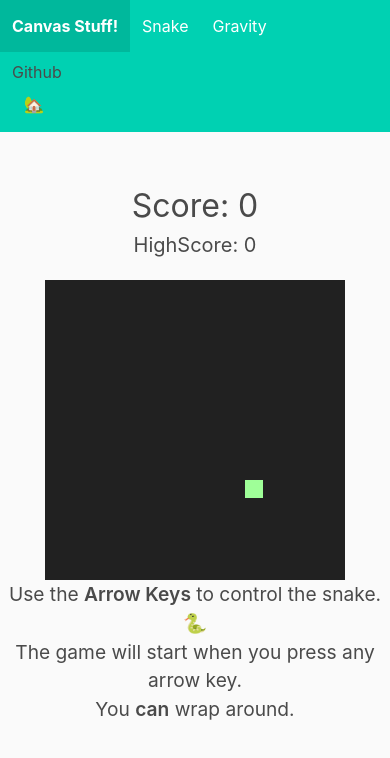
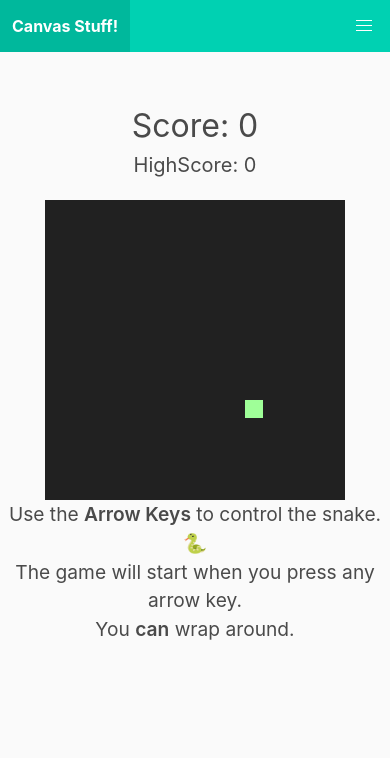
Before and after one commit to SPDUK/CanvasProjects, a React (Create React App) app: page /snake in a window 390 px wide. Shown: the top 758 px of the page. Built offline with nearby package versions, Linux system fonts and the light colour scheme; the HTML template or start-up script is replaced by a standard one.

Commit message:
added navbar animations

```diff
--- a/src/Hoc/Navbar/Navbar.jsx
+++ b/src/Hoc/Navbar/Navbar.jsx
@@ -1,6 +1,36 @@
 import React from 'react';
 import { Link } from 'react-router-dom';
 import './navbar.css';
+
+// Bulma navbar toggle
+// document.addEventListener('DOMContentLoaded', () => {
+//   const $navbarBurgers = Array.prototype.slice.call(
+//     document.querySelectorAll('.navbar-burger'),
+//     0
+//   );
+//   if ($navbarBurgers.length > 0) {
+//     $navbarBurgers.forEach(el => {
+//       el.addEventListener('click', () => {
+//         const { target } = el.dataset;
+//         const $target = document.getElementById(target);
+//         el.classList.toggle('is-active');
+//         $target.classList.toggle('is-active');
+//       });
+//     });
+//   }
+// });
+
+const toggleBurger = () => {
+  const burgerIcon = document.getElementById('burger');
+  const dropMenu = document.getElementById('navMenu');
+  if (dropMenu.classList.contains('is-active')) {
+    dropMenu.classList.add('is-closed');
+  } else {
+    dropMenu.classList.remove('is-closed');
+  }
+  burgerIcon.classList.toggle('is-active');
+  dropMenu.classList.toggle('is-active');
+};
 
 const Navbar = () => (
   <nav className="navbar is-primary">
@@ -9,20 +39,43 @@ const Navbar = () => (
         <a href="/" className="navbar-item">
           <strong>Canvas Stuff!</strong>
         </a>
+        <a
+          id="burger"
+          role="button"
+          tabIndex="-1"
+          onKeyDown={toggleBurger}
+          className="navbar-burger"
+          data-target="navMenu"
+          aria-label="menu"
+          aria-expanded="false"
+          onClick={toggleBurger}
+        >
+          <span aria-hidden="true" />
+          <span aria-hidden="true" />
+          <span aria-hidden="true" />
+        </a>
+      </div>
+      <div id="navMenu" className="navbar-menu">
         <Link to="/snake" className="navbar-item">
           Snake
+          <span aria-label="house" role="img">
+            🐍
+          </span>
         </Link>
-        <Link to="/gravity" className="navbar-item">
-          Gravity
+        <Link to="/gravity" className="navbar-item ">
+          Gravity{' '}
+          <span aria-label="house" role="img">
+            🌌
+          </span>
         </Link>
-      </div>
         <div className="navbar-end">
           <a className="navbar-item" href="https://github.com/SPDUK">
             Github
-          <span className="navbar-item" aria-label="house" role="img">
+            <span aria-label="house" role="img">
               🏡
             </span>
           </a>
+        </div>
       </div>
     </div>
   </nav>
--- a/src/Hoc/Navbar/navbar.css
+++ b/src/Hoc/Navbar/navbar.css
@@ -1,2 +1,33 @@
 .navbar {
-  margin-bottom: 50px; }
+  margin-bottom: 50px;
+  text-align: center; }
+
+@media (max-width: 1088px) {
+  .navbar-menu.is-active {
+    animation-name: burger-menu;
+    animation-duration: 0.5s;
+    overflow: hidden;
+    animation-fill-mode: forwards;
+    transition: all 600ms cubic-bezier(0.23, 1, 0.32, 1); }
+  @keyframes burger-menu {
+    0% {
+      height: 0px; }
+    100% {
+      height: 136px; } }
+  .navbar-menu.is-closed {
+    display: block;
+    padding: 0px;
+    overflow: hidden;
+    animation-name: burger-menu-close;
+    animation-duration: 0.5s;
+    animation-fill-mode: forwards;
+    transition: all 600ms cubic-bezier(0.23, 1, 0.32, 1); }
+  @keyframes burger-menu-close {
+    0% {
+      height: 136px;
+      display: block; }
+    99% {
+      display: block; }
+    100% {
+      height: 0px;
+      display: none; } } }
--- a/src/Hoc/Navbar/navbar.scss
+++ b/src/Hoc/Navbar/navbar.scss
@@ -1,3 +1,44 @@
 .navbar {
   margin-bottom: 50px;
+  text-align: center;
 }
+
+@media (max-width: 1088px) {
+  .navbar-menu.is-active {
+    animation-name: burger-menu;
+    animation-duration: 0.5s;
+    overflow: hidden;
+    animation-fill-mode: forwards; // display: block
+    transition: all 600ms cubic-bezier(0.23, 1, 0.32, 1);
+  }
+  @keyframes burger-menu {
+    0% {
+      height: 0px
+    }
+    100% {
+      height: 136px
+    }
+  }
+  .navbar-menu.is-closed {
+    display: block;
+    padding: 0px;
+    overflow: hidden;
+    animation-name: burger-menu-close;
+    animation-duration: 0.5s;
+    animation-fill-mode: forwards;
+    transition: all 600ms cubic-bezier(0.23, 1, 0.32, 1);
+  }
+  @keyframes burger-menu-close {
+    0% {
+      height: 136px;
+      display: block
+    }
+    99% {
+      display: block;
+    }
+    100% {
+      height: 0px;
+      display: none
+    }
+  }
+}
--- a/src/Projects/projects.scss
+++ b/src/Projects/projects.scss
@@ -1,3 +1,3 @@
 html {
-  background-color: #fafafa
+  background-color: #fafafa;
 }
```
Also changed, not shown: 1 other file (tests, documents, lock files or other folders). Lines whose indentation alone changed are shown as unchanged.
